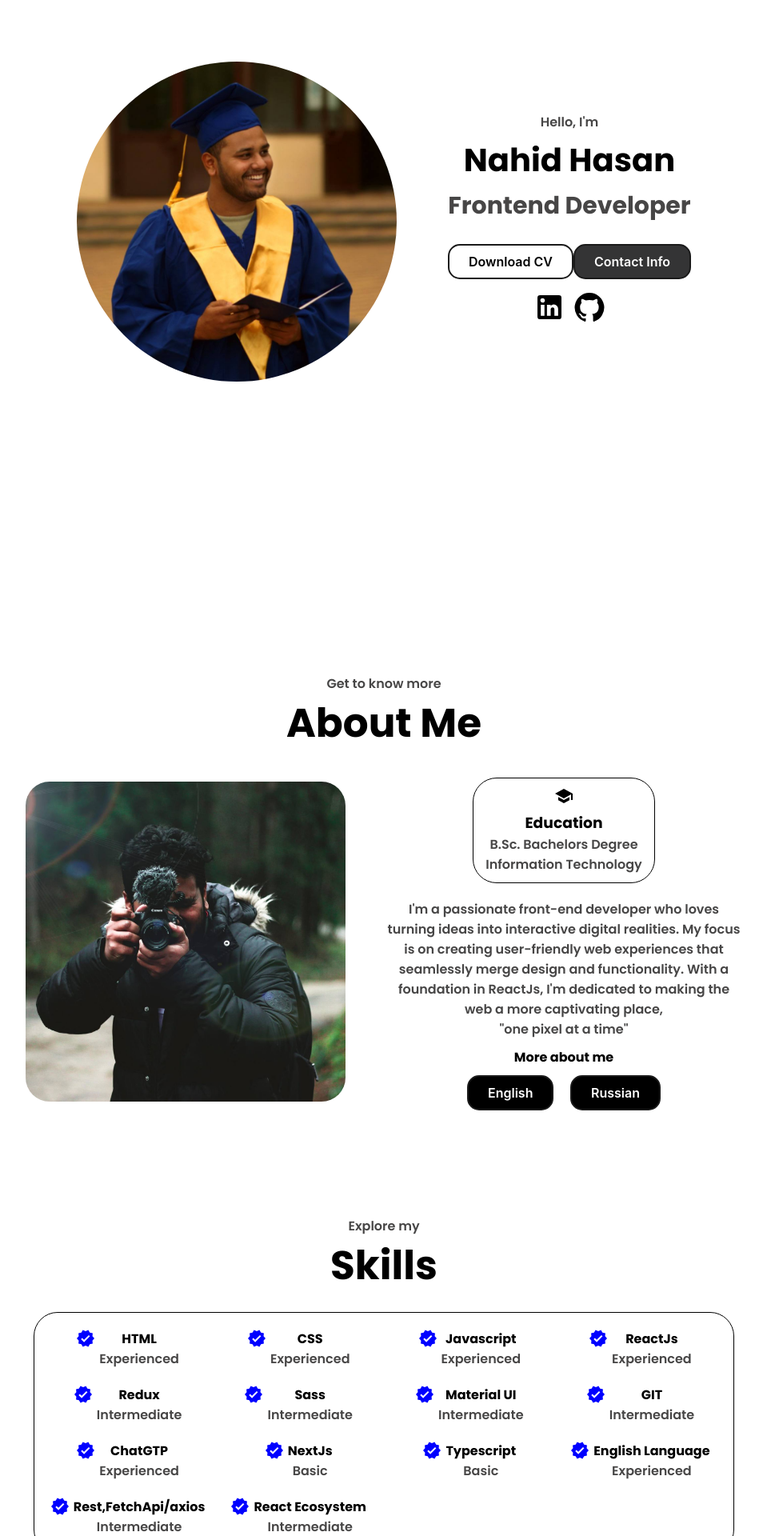
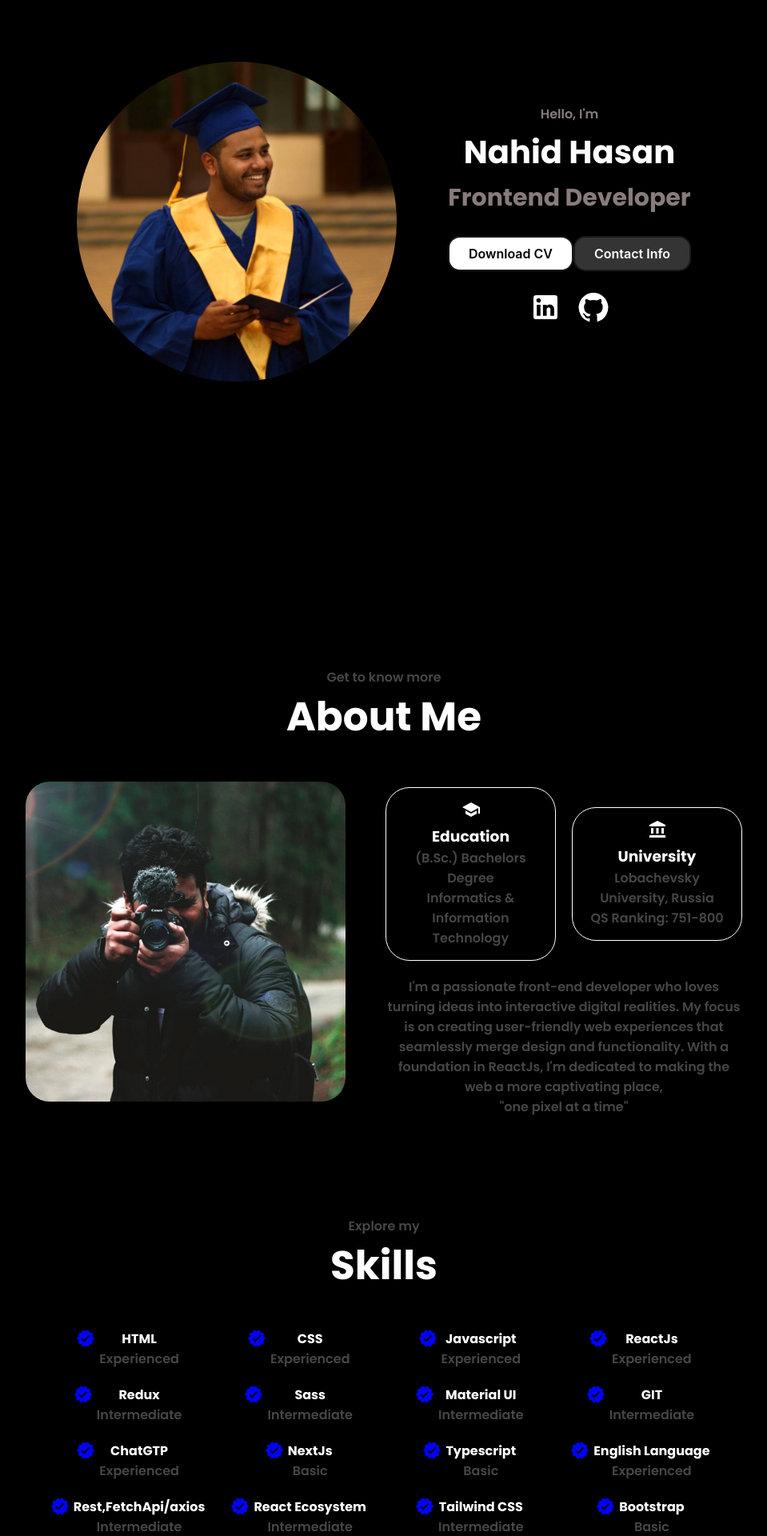
Before and after one commit to shimantodevjs/Portfolio, a React (Vite) app: page / in a window 1280 px wide. Shown: the part 200-2120 px from the top of the page at 80% size, without its empty margins (160-1119 px from the left). Built offline with nearby package versions, Linux system fonts and the light colour scheme.

Commit message:
minor update

```diff
--- a/src/App.scss
+++ b/src/App.scss
@@ -8,10 +8,12 @@
 
 .app {
   font-family: 'poppins', serif;
+  color:#fff;
+  background-color: #000000;
 
     button {
           appearance: none;
-          background-color: #000000;
+          background-color: #1a1919;
           border: 2px solid #1A1A1A;
           border-radius: 15px;
           box-sizing: border-box;
--- a/src/Components/About/About.jsx
+++ b/src/Components/About/About.jsx
@@ -1,6 +1,7 @@
 import './About.scss'
 import SchoolIcon from '@mui/icons-material/School';
-import { Link } from 'react-router-dom';
+import AccountBalanceIcon from '@mui/icons-material/AccountBalance';
+// import { Link } from 'react-router-dom';
 
 const About = () => {
 
@@ -13,15 +14,31 @@ const About = () => {
                <div className="left">
                 <img src="/assets/about.jpg" alt=""/>
                </div>
+
                <div className="right">
-                  <div className="education">
+
+                <div className="wrapper">
+                  <span className="educationSection">
+                    <a href="http://eng.unn.ru/about/academic-units/institute-of-information-technology-mathematics-and-mechanics" target="_blank" rel="noopener noreferrer">
                        <SchoolIcon />
                        <h3>Education</h3>
-                       <p>B.Sc. Bachelors Degree <br /> Information Technology</p>
-                  </div>
+                       <p>(B.Sc.) Bachelors Degree <br />Informatics & Information Technology</p>
+                    </a>
+                  </span>
+
+                  <span className="educationSection">
+                    <a href="http://eng.unn.ru/" target="_blank" rel="noopener noreferrer">
+                       <AccountBalanceIcon />
+                       <h3>University</h3>
+                       <p>Lobachevsky University, Russia<br />QS Ranking: 751-800</p>
+
+                    </a>
+                  </span>
+                </div>
+
                   <div className="aboutDesc">
                       <p>I'm a passionate front-end developer who loves turning ideas into interactive digital realities. My focus is on creating user-friendly web experiences that seamlessly merge design and functionality. With a foundation in ReactJs, I'm dedicated to making the web a more captivating place, <br /> "one pixel at a time"</p>
-                      <h4>More about me</h4>
+                      {/* <h4>More about me</h4>
                       <div className="buttons">
                       <Link to="/about-english">
                         <button>English</button>
@@ -29,7 +46,7 @@ const About = () => {
                       <Link to="/about-russian">
                         <button>Russian</button>
                       </Link>
-                      </div>
+                      </div> */}
                   </div>
                </div>
            </div>
--- a/src/Components/About/About.scss
+++ b/src/Components/About/About.scss
@@ -40,12 +40,42 @@
                 justify-content: center;
                 flex-direction: column;
                 gap: 20px;
-                .education{
-                    border: 1px solid black;
-                    border-radius: 30px;
-                    padding: 10px 15px;
+                margin-top: -50px;
+
+                .wrapper{
+
+                    display:grid;
+                    grid-template-columns: repeat(2,1fr);
+                    gap: 20px;
+
                 }
 
+                .educationSection{
+                    border: 1px solid #fff;
+                    border-radius: 30px;
+                    padding: 15px;
+                    cursor: pointer;
+                    transition: all 300ms cubic-bezier(.23, 1, 0.32, 1);
+
+                    a{
+                        text-decoration: none;
+                        color: #fff;
+                    }
+
+                    &:disabled {
+                            pointer-events: none;
+                        }
+
+                        &:hover {
+                            box-shadow: rgba(0, 0, 0, 0.25) 0 8px 15px;
+                            transform: translateY(-2px);
+                        }
+
+                        &:active {
+                            box-shadow: none;
+                            transform: translateY(0);
+                        }
+                    }
                 .aboutDesc{
                     display: flex;
                     align-items: center;
@@ -54,13 +84,13 @@
                     gap: 10px;
 
 
+
                     .buttons{
                         display: flex;
                         gap: 20px;
                     }
                 }
-            }
-
+        }
 
         }
     }
--- a/src/Components/Contact/Contact.jsx
+++ b/src/Components/Contact/Contact.jsx
@@ -97,15 +97,15 @@ const Contact = () => {
             </div>
             <div className="extras">
               <Phone className='icons' />
-              +79991410912
+              +8801619513920
             </div>
             <div className="extras">
               <LocationOn className='icons' />
-              Nizhny Novgord, Russia
+                 Dhaka, Bangladesh
             </div>
           </div>
         </div>
-        <div className="footer">Thank you for your time 😄</div>
+        <div className="footer">Thank you for your time 😎</div>
       </div>
       {isSuccessMessageVisible && (
         <div className="success-popup">
--- a/src/Components/Contact/Contact.scss
+++ b/src/Components/Contact/Contact.scss
@@ -102,7 +102,7 @@
                     justify-content: center;
                     gap: 50px;
                     flex-direction: column;
-                    border: 1px solid black;
+                    border: 1px solid #fff;
                     padding: 30px;
                     border-radius: 30px;
 
@@ -118,7 +118,7 @@
 
                         .icons{
                             background-color: #000;
-                            color: #fff;
+                            color: blue;
                             height: 30px;
                             width: 30px;
                             border-radius: 50%;
--- a/src/Components/Hero/Hero.jsx
+++ b/src/Components/Hero/Hero.jsx
@@ -4,7 +4,7 @@ import { Link } from 'react-scroll'
 import { LinkedIn, GitHub } from '@mui/icons-material';
 
 const Hero = () => {
-  const cvPdfUrl = "https://raw.githubusercontent.com/shimantodevjs/My-CV/main/CV.pdf";
+  const cvPdfUrl = "https://raw.githubusercontent.com/shimantodevjs/My-CV/main/cvEnglishWebDev.pdf";
   const [animate, setAnimate] = useState(false);
 
   useEffect(() => {
--- a/src/Components/Hero/Hero.scss
+++ b/src/Components/Hero/Hero.scss
@@ -35,7 +35,7 @@
 
             p {
                 font-weight: 600;
-                color: rgb(71, 70, 70);
+                color: rgb(136, 123, 123);
                 font-size: 16px;
             }
 
@@ -44,7 +44,7 @@
             }
 
             h2 {
-                color: rgb(71, 70, 70);
+                color: rgb(136, 123, 123);
                 font-size: 30px;
             }
 
@@ -78,11 +78,11 @@
                 display: flex;
                 align-items: center;
                 justify-content: center;
-                gap: 10px;
-                margin: 10px 0px;
+                gap: 20px;
+                margin: 20px 0px;
 
                 a {
-                    color: #000;
+                    color: #fff;
 
                     .icon {
                         font-size: 2.5rem;
--- a/src/Components/Navbar/Navbar.jsx
+++ b/src/Components/Navbar/Navbar.jsx
@@ -46,7 +46,7 @@ const Navbar = () => {
             Projects
           </Link>
           <Link to='contact' smooth={true} duration={500} offset={-50} className='link'>
-            Contact
+            Contacts
           </Link>
         </div>
         <div className='menu' onClick={handleMenuToggle}>
--- a/src/Components/Navbar/Navbar.scss
+++ b/src/Components/Navbar/Navbar.scss
@@ -6,7 +6,7 @@
     top: 0;
     right: 0;
     left: 0;
-    background-color: #fff;
+    background-color: #000;
     z-index: 999;
 
 
--- a/src/Components/Projects/Projects.scss
+++ b/src/Components/Projects/Projects.scss
@@ -43,6 +43,7 @@
                     height: 200px;
                     object-fit: cover;
                     margin-top: 20px;
+                    border-radius: 5px;
                 }
 
                 .btns{
@@ -92,7 +93,7 @@
 
 
                     span{
-                        border: 1px solid black;
+                        border: 1px solid #b3b1b1;
                         padding: 10px;
                         border-radius: 10px;
                     }
--- a/src/Components/Skills/Skills.jsx
+++ b/src/Components/Skills/Skills.jsx
@@ -107,6 +107,20 @@ const Skills = () => {
                   <p>Intermediate</p>
                </div>
             </div>
+            <div className="skill">
+               <VerifiedIcon style={{ color: 'blue' }} />
+               <div className="skillInfo">
+                  <h4>Tailwind CSS</h4>
+                  <p>Intermediate</p>
+               </div>
+            </div>
+            <div className="skill">
+               <VerifiedIcon style={{ color: 'blue' }} />
+               <div className="skillInfo">
+                  <h4>Bootstrap</h4>
+                  <p>Basic</p>
+               </div>
+            </div>
          </div>
          <p className='footer'>I am consistently engaged in a process of continuous learning, where I dedicate time each day to acquire new knowledge and skills. This commitment to personal growth allows me to expand my horizons and stay updated with the latest advancements.</p>
          </div>
```
